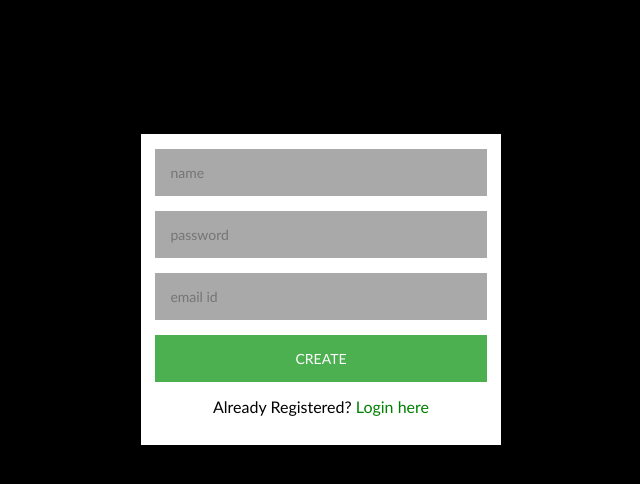
After one commit to sakibn/Sample_website_CRUD_Operation, a PHP site: page /xe/registration.html in a window 1280 px wide. The commit adds this page. Shown: the top 484 px of the page, without its empty margins (319-959 px from the left). Run offline with PHP 8.4, Linux system fonts and the light colour scheme.

Commit message:
working on login and registration page

```diff
--- /dev/null
+++ b/css/login_registration.css
@@ -0,0 +1,60 @@
+body{
+    background-color: black;
+    background-size: cover;
+    background-position: center;
+}
+.login-page{
+    width: 360px;
+    padding: 10% 0 0;
+    margin: auto;
+}
+.form{
+    position: relative;
+    z-index: 1;
+    background: white;
+    max-width: 360px;
+    padding: 4%;
+    /*margin: 0 auto 100px;*/
+    text-align: center;
+    /*top: 50%;*/
+}
+.form input{
+    font-family: "sans-serif", Calibri;
+    /*outline: 1;*/
+    background:darkgrey;
+    width: 100%;
+    border: 0;
+    margin: 0 0 15px;
+    padding: 15px;
+    box-sizing: border-box;
+    font-size: 14px;
+}
+.form button{
+    font-family: "sans-serif", Calibri;
+    text-transform: uppercase;
+    outline: 0;
+    background: #4CAF50;
+    width: 100%;
+    border: 0;
+    padding: 15px;
+    color: #ffffff;
+    font-size: 14px;
+    cursor: pointer;
+}
+.form button:hover, .form button:active{
+    background: #182931;
+}
+.form .message{
+    font-family: "sans-serif", Calibri;
+    margin: 15px 0 0;
+    color: black;
+    padding-bottom: 15px;
+}
+.form .message a{
+    font-family: "sans-serif", Calibri;
+    color: green;
+    text-decoration: none;
+}
+/*.form .register-form{*/
+/*    display: none;*/
+/*}*/
--- /dev/null
+++ b/registration.html
@@ -0,0 +1,31 @@
+<!DOCTYPE html>
+<html lang="en">
+<head>
+    <meta charset="UTF-8">
+    <title>V-haul User Registration</title>
+    <link rel="stylesheet" href="css/login_registration.css">
+</head>
+<body>
+<div class="login-page">
+    <div class="form">
+                <form class="register-form" action="includes/sign.inc.php" method="POST">
+                    <label>
+                        <input type="text" placeholder="name"/>
+                        <input type="password" placeholder="password"/>
+                        <input type="email" placeholder="email id"/>
+                        <button>Create</button>
+                    </label>
+                    <p class="message">Already Registered? <a href="#">Login here</a></p>
+                </form>
+<!--        <form>-->
+<!--            <label>-->
+<!--                <input type="text" placeholder="user name"/>-->
+<!--                <input type="password" placeholder="password"/>-->
+<!--                <button>Login</button>-->
+<!--            </label>-->
+<!--            <p class="message">Not Registered? <a href="#">Register</a></p>-->
+<!--        </form>-->
+    </div>
+</div>
+</body>
+</html>
```
Also changed, not shown: includes/dbh.inc.php (added, +17 -0 lines), includes/sign.inc.php (added, +8 -0 lines), index.php (+43 -1 lines).
